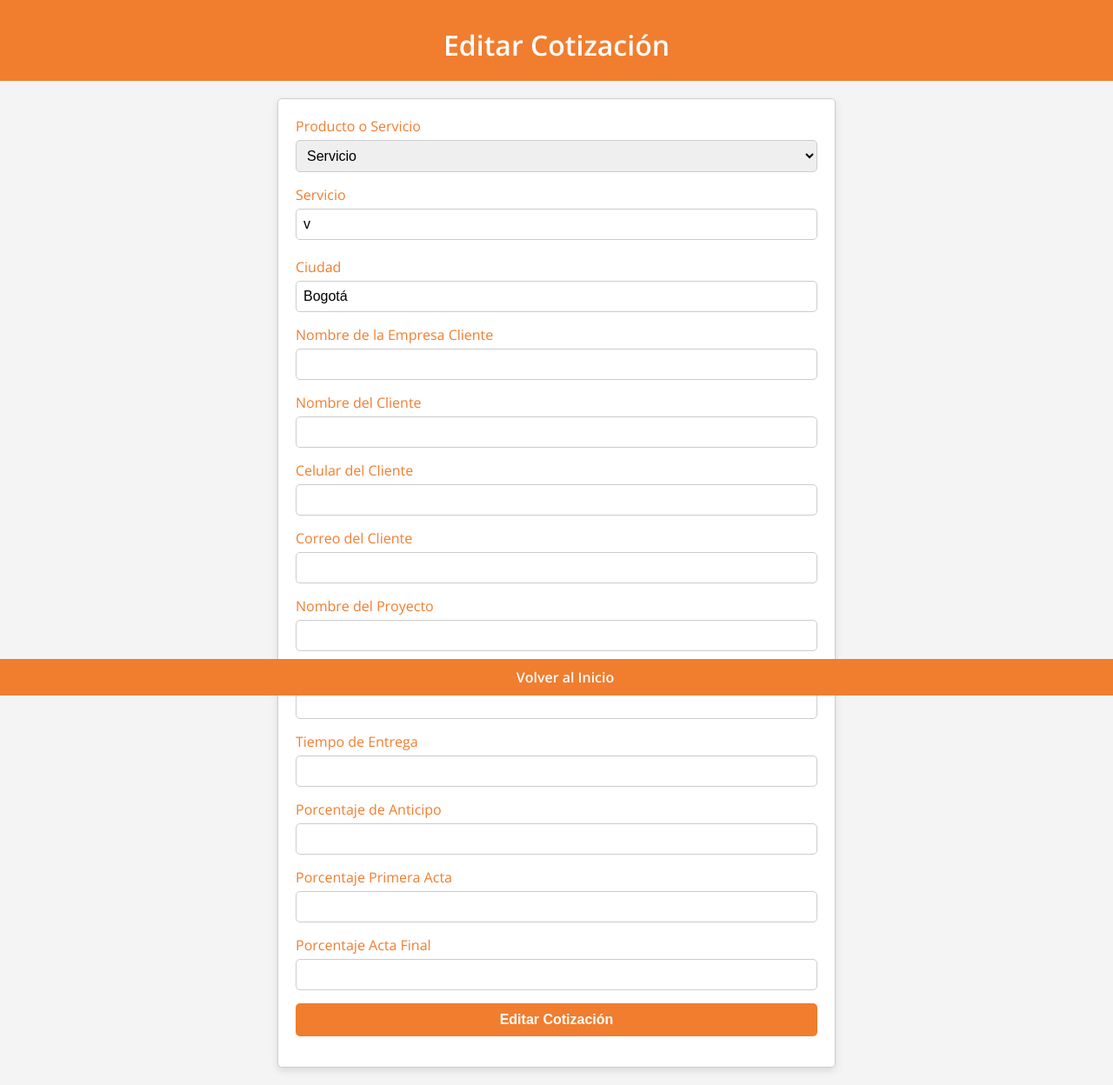
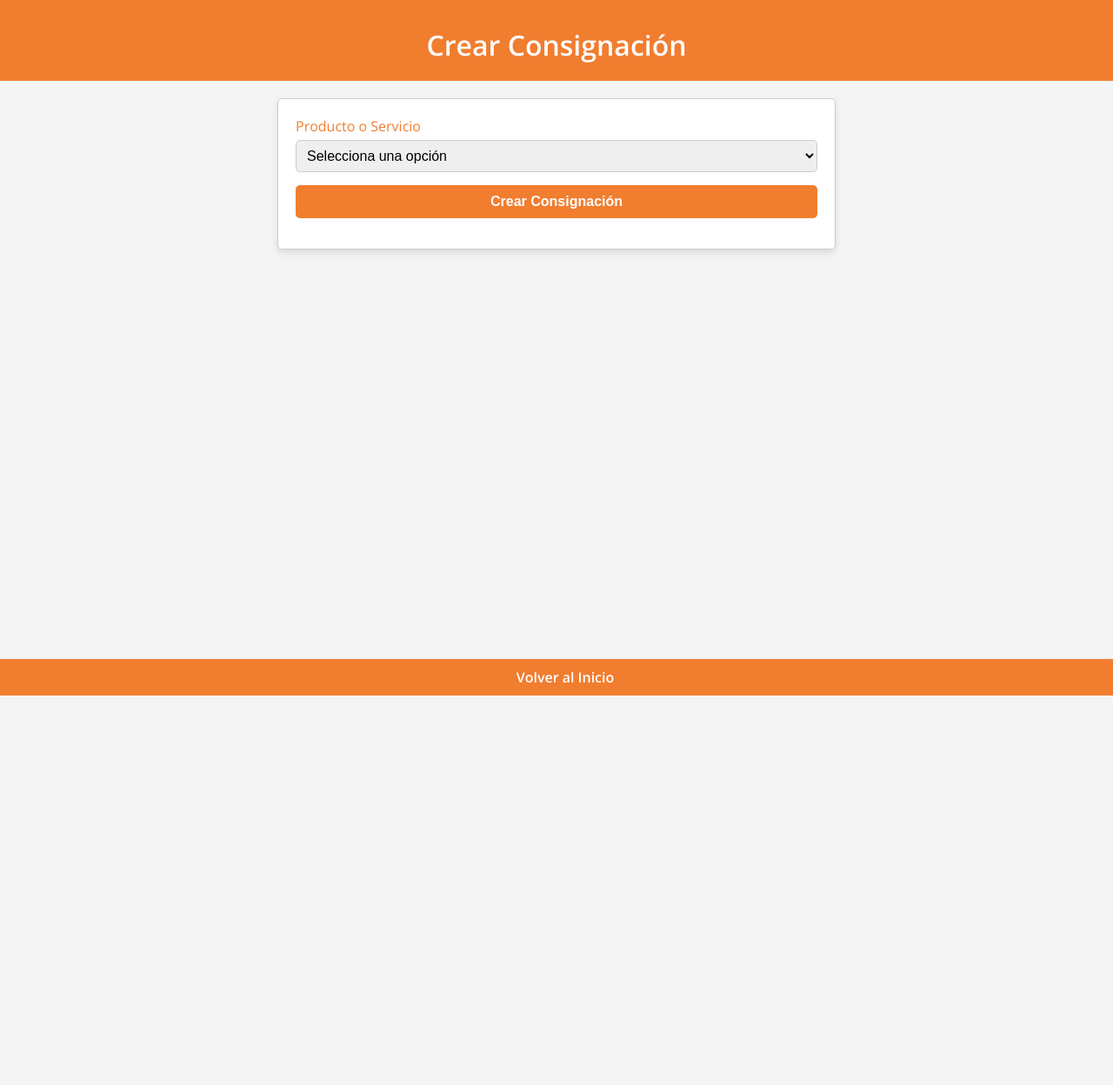
Before and after one commit to MattBuiles/CotizacionSoftware, a Flask app: template templates/crear_cotizacion.html in a window 1280 px wide. Shown: the whole page at 87% size. After the commit the page ends 800 px from the top, so only its background shows below. Run offline with Flask 3, Linux system fonts and the light colour scheme; the template is opened without the code that fills it: values that come from a table or form of the project are taken from there, others are empty.

Commit message:
Revert "consecutivos try one"
This reverts commit 68e85bdf808a46aee7605ee24df1973202e7d137.

```diff
--- a/app.py
+++ b/app.py
@@ -1,6 +1,29 @@
+"""
+This file contains the implementation of a Flask web application for creating and managing quotations.
+Classes:
+- Cotizacion: Represents a quotation with various attributes such as date, city, company, project, etc.
+- Cliente: Represents a client with attributes like name, phone number, and email.
+- Producto: Represents a product with attributes like name and price.
+- CotizacionProducto: Represents the relationship between a quotation and a product, including quantity and size.
+Routes:
+- index: Renders the index.html template.
+- create_quote: Renders the crear_cotizacion.html template for creating a new quotation.
+- crear_cotizacion: Handles the form submission for creating a new quotation.
+- listar_cotizaciones: Renders the lista_cotizaciones.html template for listing all quotations.
+- ver_cotizacion: Renders the ver_cotizacion.html template for viewing a specific quotation.
+- listar_cotizacion: Renders the cotizacion_final.html template for testing the generation of a quotation.
+Functions:
+- index: Renders the index.html template.
+- create_quote: Renders the crear_cotizacion.html template for creating a new quotation.
+- crear_cotizacion: Handles the form submission for creating a new quotation.
+- listar_cotizaciones: Renders the lista_cotizaciones.html template for listing all quotations.
+- ver_cotizacion: Renders the ver_cotizacion.html template for viewing a specific quotation.
+- listar_cotizacion: Renders the cotizacion_final.html template for testing the generation of a quotation.
+"""
 import os
-from flask import Flask, render_template, request, redirect, url_for
+from flask import Flask, render_template, request
 from flask_sqlalchemy import SQLAlchemy
+from sqlalchemy.sql import func
 from datetime import datetime
 import pytz
 
@@ -14,6 +37,7 @@ app.config['SQLALCHEMY_TRACK_MODIFICATIONS'] = False
 db = SQLAlchemy(app)
 
 class Cotizacion(db.Model):
+    #Atributos base
     id = db.Column(db.Integer, primary_key=True)
     fecha = db.Column(db.Date, default=lambda: datetime.now(pytz.timezone('America/Bogota')).date())
     ciudad = db.Column(db.String(100), nullable=False)
@@ -25,22 +49,28 @@ class Cotizacion(db.Model):
     p_acta = db.Column(db.Integer, nullable=False)
     f_acta= db.Column(db.Integer, nullable=False)
     consecutivo = db.Column(db.Integer, nullable=False)
+    # Relación auto-referencial para versiones
     version_padre_id = db.Column(db.Integer, db.ForeignKey('cotizacion.id'), nullable=True)
     versiones = db.relationship('Cotizacion', backref=db.backref('version_padre', remote_side=[id]), lazy=True)
+    #Atributos definibles por el usuario
+    # Relación con CotizacionProducto
     productos_detalle = db.relationship('CotizacionProducto', backref='cotizacion', lazy=True)
     cliente_id = db.Column(db.Integer, db.ForeignKey('cliente.id'), nullable=False)
     cliente = db.relationship('Cliente', backref=db.backref('cotizaciones', lazy=True))
     servicio = db.Column(db.String(1000), nullable=False, default="v")
-
     def __repr__(self):
-        return f'<Cotizacion {self.id} - Cliente: {self.cliente.nombre} - Empresa: {self.empresa}>'
+        return f'<Cotizacion {self.id} - Cliente: {self.cliente} - Empresa: {self.empresa}>'
 
 class Cliente(db.Model):
     id = db.Column(db.Integer, primary_key=True)
     nombre = db.Column(db.String(100), nullable=False)
     celular = db.Column(db.Integer, nullable=False)
     email = db.Column(db.String(100), nullable=False)
-
+    # Relación con Cotizacion
+    """
+    cotizacion_id = db.Column(db.Integer, db.ForeignKey('cotizacion.id'))
+    cotizaciones = db.relationship('Cotizacion', back_populates='clienten', order_by='Cotizacion.id')
+    """
     def __repr__(self):
         return f'<Cliente {self.nombre}>'
 
@@ -48,25 +78,36 @@ class Producto(db.Model):
     id = db.Column(db.Integer, primary_key=True)
     nombre = db.Column(db.String(100), nullable=False)
     precio = db.Column(db.Float, nullable=False)
-
+    """
+    # Clave foránea para referenciar a Cotizacion
+    cotizacion_id = db.Column(db.Integer, db.ForeignKey('cotizacion.id'))
+    # Relación con Cotizacion
+    cotizacion = db.relationship('Cotizacion', back_populates='productos')
+    """
     def __repr__(self):
         return f'<Producto {self.nombre}>'
 
+
 class CotizacionProducto(db.Model):
     id = db.Column(db.Integer, primary_key=True)
-    cotizacion_id = db.Column(db.Integer, db.ForeignKey('cotizacion.id'), nullable=False)
-    producto_id = db.Column(db.Integer, db.ForeignKey('producto.id'), nullable=False)
+    cotizacion_id = db.Column(db.Integer, db.ForeignKey(
+        'cotizacion.id'), nullable=False)
+    producto_id = db.Column(db.Integer, db.ForeignKey(
+        'producto.id'), nullable=False)
+
     cantidad = db.Column(db.Integer, nullable=False)
     tamano = db.Column(db.Integer, nullable=False)
 
-    producto = db.relationship('Producto', backref=db.backref('cotizacion_producto', lazy=True))
+    producto = db.relationship('Producto', backref=db.backref(
+        'cotizacion_producto', lazy=True))
 
     def __repr__(self):
         return f'<CotizacionProducto: Producto {self.producto.nombre}, Cantidad: {self.cantidad}, Tamaño: {self.tamano}>'
 
 @app.route("/")
 def index():
-    return render_template("index.html")
+    return render_template("index.html",)
+
 
 @app.route("/crear_cotizacion")
 def create_quote():
@@ -76,17 +117,19 @@ def create_quote():
 
 @app.route('/ver_cotizacion', methods=['POST'])
 def crear_cotizacion():
+    # Datos del cliente
     cliente_id = request.form.get('cliente_existente')
     if cliente_id:
         cliente = Cliente.query.get(cliente_id)
     else:
         nombre_cliente = request.form['cliente_nombre']
-        email_cliente = request.form['cliente_correo']
-        telefono_cliente = request.form.get('cliente_celular')
+        email_cliente = request.form['cliente_celular']
+        telefono_cliente = request.form.get('cliente_correo')
         cliente = Cliente(nombre=nombre_cliente, email=email_cliente, celular=telefono_cliente)
         db.session.add(cliente)
         db.session.commit()
 
+    # Datos de cotización
     ciudad = request.form['ciudad']
     empresa = request.form['empresa_cliente_nombre']
     proyecto = request.form['nombre_proyecto']
@@ -95,30 +138,18 @@ def crear_cotizacion():
     anticipo = request.form['porcentaje_anticipo']
     p_acta = request.form['porcentaje_primera_acta']
     f_acta = request.form['porcentaje_acta_final']
+    consecutivo = 1
 
-    # Obtener la siguiente versión para este cliente
-    version = get_next_version(cliente.id)
-
+    # Datos del producto o servicio
     opcion = request.form.get('producto_servicio')
     if opcion == 'producto':
-        cotizacion = Cotizacion(
-            ciudad=ciudad,
-            empresa=empresa,
-            proyecto=proyecto,
-            plazo=plazo,
-            entrega=entrega,
-            anticipo=anticipo,
-            p_acta=p_acta,
-            f_acta=f_acta,
-            consecutivo=version,
-            cliente=cliente,
-            servicio="v",
-            version_padre_id=None
-        )
+        # Captura el valor del select de productos
+        cotizacion = Cotizacion(ciudad=ciudad, empresa=empresa, proyecto=proyecto, plazo=plazo, entrega=entrega,anticipo=anticipo, p_acta=p_acta, f_acta=f_acta, consecutivo=consecutivo, cliente=cliente, productos=productos)
         db.session.add(cotizacion)
         db.session.commit()
 
         producto_ids = request.form.getlist('productos')
+
         for producto_id in producto_ids:
             cantidad = request.form.get(f'cantidad_{producto_id}')
             tamano = request.form.get(f'tamano_{producto_id}')
@@ -129,31 +160,14 @@ def crear_cotizacion():
                     tamano = 20
                 elif tamano == 'TAMBOR':
                     tamano = 200
-                detalle = CotizacionProducto(
-                    cotizacion_id=cotizacion.id,
-                    producto_id=producto_id,
-                    cantidad=int(cantidad),
-                    tamano=tamano
-                )
+                detalle = CotizacionProducto(cotizacion_id=cotizacion.id, producto_id=producto_id, cantidad=int(cantidad), tamano=tamano)
                 db.session.add(detalle)
         db.session.commit()
 
     elif opcion == 'servicio':
+        # Captura el valor del campo de texto para servicios
         servicio_ingresado = request.form.get('servicio')
-        cotizacion = Cotizacion(
-            ciudad=ciudad,
-            empresa=empresa,
-            proyecto=proyecto,
-            plazo=plazo,
-            entrega=entrega,
-            anticipo=anticipo,
-            p_acta=p_acta,
-            f_acta=f_acta,
-            consecutivo=version,
-            cliente=cliente,
-            servicio=servicio_ingresado,
-            version_padre_id=None
-        )
+        cotizacion = Cotizacion(ciudad=ciudad, empresa=empresa, proyecto=proyecto, plazo=plazo, entrega=entrega, anticipo=anticipo, p_acta=p_acta, f_acta=f_acta, consecutivo=consecutivo,cliente=cliente, servicio=servicio_ingresado)
         db.session.add(cotizacion)
         db.session.commit()
 
@@ -167,59 +181,20 @@ def listar_cotizaciones():
 @app.route('/cotizacion/<int:id>')
 def ver_cotizacion(id):
     cotizacion = Cotizacion.query.get_or_404(id)
-    productos = CotizacionProducto.query.filter_by(cotizacion_id=id).all()
+    productos = Producto.query.filter_by(cotizacion_id=id).all()
     return render_template('ver_cotizacion.html', cotizacion=cotizacion, productos=productos)
 
+# Metodo para probar generación de cotización
 @app.route('/cotizacion_final')
 def listar_cotizacion():
+    # Obtener la cuarta cotización de la base de datos
     cotizacion = Cotizacion.query.offset(3).first()
     return render_template('cotizacion_final.html', cotizacion=cotizacion)
 
-@app.route('/editar_cotizacion/<int:id>')
-def editar_cotizacion(id):
-    cotizacion_original = Cotizacion.query.get_or_404(id)
 
-    # Crear una nueva versión de la cotización
-    version = get_next_version(cotizacion_original.cliente_id)
-    nueva_cotizacion = Cotizacion(
-        fecha=cotizacion_original.fecha,
-        ciudad=cotizacion_original.ciudad,
-        empresa=cotizacion_original.empresa,
-        proyecto=cotizacion_original.proyecto,
-        plazo=cotizacion_original.plazo,
-        entrega=cotizacion_original.entrega,
-        anticipo=cotizacion_original.anticipo,
-        p_acta=cotizacion_original.p_acta,
-        f_acta=cotizacion_original.f_acta,
-        consecutivo=version,
-        cliente=cotizacion_original.cliente,
-        servicio=cotizacion_original.servicio,
-        version_padre_id=cotizacion_original.id
-    )
-
-    db.session.add(nueva_cotizacion)
-    db.session.commit()
-
-    # Copiar los productos asociados a la cotización original
-    for detalle in cotizacion_original.productos_detalle:
-        nuevo_detalle = CotizacionProducto(
-            cotizacion_id=nueva_cotizacion.id,
-            producto_id=detalle.producto_id,
-            cantidad=detalle.cantidad,
-            tamano=detalle.tamano
-        )
-        db.session.add(nuevo_detalle)
-
-    db.session.commit()
-
-    # Redirigir a la nueva cotización para su edición
-    return render_template('crear_cotizacion.html', clientes=Cliente.query.all(), productos=Producto.query.all())
-
-def get_next_version(cliente_id):
-    last_version = db.session.query(db.func.max(Cotizacion.consecutivo)).filter_by(cliente_id=cliente_id).scalar()
-    return (last_version or 0) + 1
 
 if __name__ == '__main__':
+    # Creación de tablas con logging adicional para debug
     with app.app_context():
         db.create_all()
 
--- a/templates/crear_cotizacion.html
+++ b/templates/crear_cotizacion.html
@@ -3,121 +3,111 @@
 <head>
     <meta charset="UTF-8">
     <meta name="viewport" content="width=device-width, initial-scale=1.0">
-    <title>{{ 'Editar Cotización - IPB SAS' if cotizacion else 'Crear Cotización - IPB SAS' }}</title>
+    <title>Crear Consignación - IPB SAS</title>
     <link rel="stylesheet" href="{{ url_for('static', filename='styles.css') }}">
     <script>
         function toggleProductService() {
             const selectedOption = document.getElementById("producto_servicio").value;
+            const additionalFields = document.getElementById("additional-fields");
             const productoGroup = document.getElementById("producto-group");
             const servicioGroup = document.getElementById("servicio-group");
-            const additionalFields = document.getElementById("additional-fields");
 
             if (selectedOption === "producto") {
+                additionalFields.style.display = "block";
                 productoGroup.style.display = "block";
                 servicioGroup.style.display = "none";
+            } else if (selectedOption === "servicio") {
                 additionalFields.style.display = "block";
-            } else if (selectedOption === "servicio") {
                 productoGroup.style.display = "none";
                 servicioGroup.style.display = "block";
-                additionalFields.style.display = "block";
             } else {
-                productoGroup.style.display = "none";
-                servicioGroup.style.display = "none";
                 additionalFields.style.display = "none";
             }
-        }
-
-        window.onload = function() {
-            toggleProductService(); // Initial toggle based on pre-filled values
         }
     </script>
 </head>
 <body>
     <header>
-        <h1>{{ 'Editar Cotización' if cotizacion else 'Crear Cotización' }}</h1>
+        <h1>Crear Consignación</h1>
     </header>
     <main>
         <form action="/ver_cotizacion" method="post" class="consignation-form">
-            <!-- Campo oculto para ID de cotización si estamos editando -->
-            {% if cotizacion %}
-                <input type="hidden" name="cotizacion_id" value="{{ cotizacion.id }}">
-            {% endif %}
-
             <!-- Selección de Producto o Servicio -->
             <div class="form-group">
                 <label for="producto_servicio">Producto o Servicio</label>
                 <select id="producto_servicio" name="producto_servicio" required onchange="toggleProductService()">
                     <option value="">Selecciona una opción</option>
-                    <option value="producto" {% if cotizacion and cotizacion.producto %}selected{% endif %}>Producto</option>
-                    <option value="servicio" {% if cotizacion and not cotizacion.producto %}selected{% endif %}>Servicio</option>
+                    <option value="producto">Producto</option>
+                    <option value="servicio">Servicio</option>
                 </select>
             </div>
-
-            <!-- Campos específicos de Producto -->
-            <div class="form-group" id="producto-group">
+                <!-- Campos comunes que siempre se muestran -->
+                <div class="form-group" id="producto-group" style="display: none;">
                     <label for="producto">Producto</label>
                     <select id="producto" name="producto">
-                    <option value="impermeabilizacion" {% if cotizacion and cotizacion.producto == 'impermeabilizacion' %}selected{% endif %}>Impermeabilización</option>
-                    <option value="obra_civil" {% if cotizacion and cotizacion.producto == 'obra_civil' %}selected{% endif %}>Obra Civil</option>
-                    <option value="ingenieria_agua" {% if cotizacion and cotizacion.producto == 'ingenieria_agua' %}selected{% endif %}>Ingeniería del Agua</option>
+                        <option value="impermeabilizacion">Impermeabilización</option>
+                        <option value="obra_civil">Obra Civil</option>
+                        <option value="ingenieria_agua">Ingeniería del Agua</option>
+                        <!-- Agrega más productos según sea necesario -->
                     </select>
                 </div>
-
-            <!-- Campos específicos de Servicio -->
-            <div class="form-group" id="servicio-group">
+                <!-- Campo adicional para Servicio -->
+                <div class="form-group" id="servicio-group" style="display: none;">
                     <label for="servicio">Servicio</label>
-                <input type="text" id="servicio" name="servicio" value="{{ cotizacion.servicio if cotizacion else '' }}">
+                    <input type="text" id="servicio" name="servicio">
                 </div>
 
-            <!-- Campos adicionales -->
-            <div id="additional-fields">
+                <!-- Campos comunes que siempre se muestran -->
+            <!-- Campos adicionales que se mostrarán después de seleccionar Producto o Servicio -->
+            <div id="additional-fields" style="display: none;">
+                <!-- Campos comunes que siempre se muestran -->
                 <div class="form-group">
                     <label for="ciudad">Ciudad</label>
-                    <input type="text" id="ciudad" name="ciudad" value="{{ cotizacion.ciudad if cotizacion else '' }}" required>
+                    <input type="text" id="ciudad" name="ciudad" required>
                 </div>
                 <div class="form-group">
                     <label for="empresa_cliente_nombre">Nombre de la Empresa Cliente</label>
-                    <input type="text" id="empresa_cliente_nombre" name="empresa_cliente_nombre" value="{{ cotizacion.empresa_cliente_nombre if cotizacion else '' }}" required>
+                    <input type="text" id="empresa_cliente_nombre" name="empresa_cliente_nombre" required>
                 </div>
                 <div class="form-group">
                     <label for="cliente_nombre">Nombre del Cliente</label>
-                    <input type="text" id="cliente_nombre" name="cliente_nombre" value="{{ cotizacion.cliente_nombre if cotizacion else '' }}" required>
+                    <input type="text" id="cliente_nombre" name="cliente_nombre" required>
                 </div>
                 <div class="form-group">
                     <label for="cliente_celular">Celular del Cliente</label>
-                    <input type="text" id="cliente_celular" name="cliente_celular" value="{{ cotizacion.cliente_celular if cotizacion else '' }}" required>
+                    <input type="text" id="cliente_celular" name="cliente_celular" required>
                 </div>
                 <div class="form-group">
                     <label for="cliente_correo">Correo del Cliente</label>
-                    <input type="email" id="cliente_correo" name="cliente_correo" value="{{ cotizacion.cliente_correo if cotizacion else '' }}" required>
+                    <input type="email" id="cliente_correo" name="cliente_correo" required>
                 </div>
                 <div class="form-group">
                     <label for="nombre_proyecto">Nombre del Proyecto</label>
-                    <input type="text" id="nombre_proyecto" name="nombre_proyecto" value="{{ cotizacion.nombre_proyecto if cotizacion else '' }}" required>
+                    <input type="text" id="nombre_proyecto" name="nombre_proyecto" required>
                 </div>
                 <div class="form-group">
                     <label for="plazo_oferta">Plazo de la Oferta</label>
-                    <input type="text" id="plazo_oferta" name="plazo_oferta" value="{{ cotizacion.plazo_oferta if cotizacion else '' }}" required>
+                    <input type="text" id="plazo_oferta" name="plazo_oferta" required>
                 </div>
                 <div class="form-group">
                     <label for="tiempo_entrega">Tiempo de Entrega</label>
-                    <input type="text" id="tiempo_entrega" name="tiempo_entrega" value="{{ cotizacion.tiempo_entrega if cotizacion else '' }}" required>
+                    <input type="text" id="tiempo_entrega" name="tiempo_entrega" required>
                 </div>
                 <div class="form-group">
                     <label for="porcentaje_anticipo">Porcentaje de Anticipo</label>
-                    <input type="number" id="porcentaje_anticipo" name="porcentaje_anticipo" value="{{ cotizacion.porcentaje_anticipo if cotizacion else '' }}" required>
+                    <input type="number" id="porcentaje_anticipo" name="porcentaje_anticipo" required>
                 </div>
                 <div class="form-group">
                     <label for="porcentaje_primera_acta">Porcentaje Primera Acta</label>
-                    <input type="number" id="porcentaje_primera_acta" name="porcentaje_primera_acta" value="{{ cotizacion.porcentaje_primera_acta if cotizacion else '' }}" required>
+                    <input type="number" id="porcentaje_primera_acta" name="porcentaje_primera_acta" required>
                 </div>
                 <div class="form-group">
                     <label for="porcentaje_acta_final">Porcentaje Acta Final</label>
-                    <input type="number" id="porcentaje_acta_final" name="porcentaje_acta_final" value="{{ cotizacion.porcentaje_acta_final if cotizacion else '' }}" required>
+                    <input type="number" id="porcentaje_acta_final" name="porcentaje_acta_final" required>
                 </div>
             </div>
 
-            <button type="submit" class="btn">{{ 'Editar Cotización' if cotizacion else 'Crear Cotización' }}</button>
+            <button type="submit" class="btn">Crear Consignación</button>
         </form>
     </main>
     <footer>
--- a/templates/ver_cotizacion.html
+++ b/templates/ver_cotizacion.html
@@ -30,7 +30,6 @@
         {% endfor %}
     </table>
 
-    <a href="/editar_cotizacion/{{ cotizacion.id }}" class="btn-editar-cotizacion">Editar Cotización</a>
     <a href="/cotizaciones">Volver a la lista de cotizaciones</a>
 </body>
 </html>
```
Also changed, not shown: templates/lista_cotizaciones.html (+6 -6 lines). Lines whose indentation alone changed are shown as unchanged.
